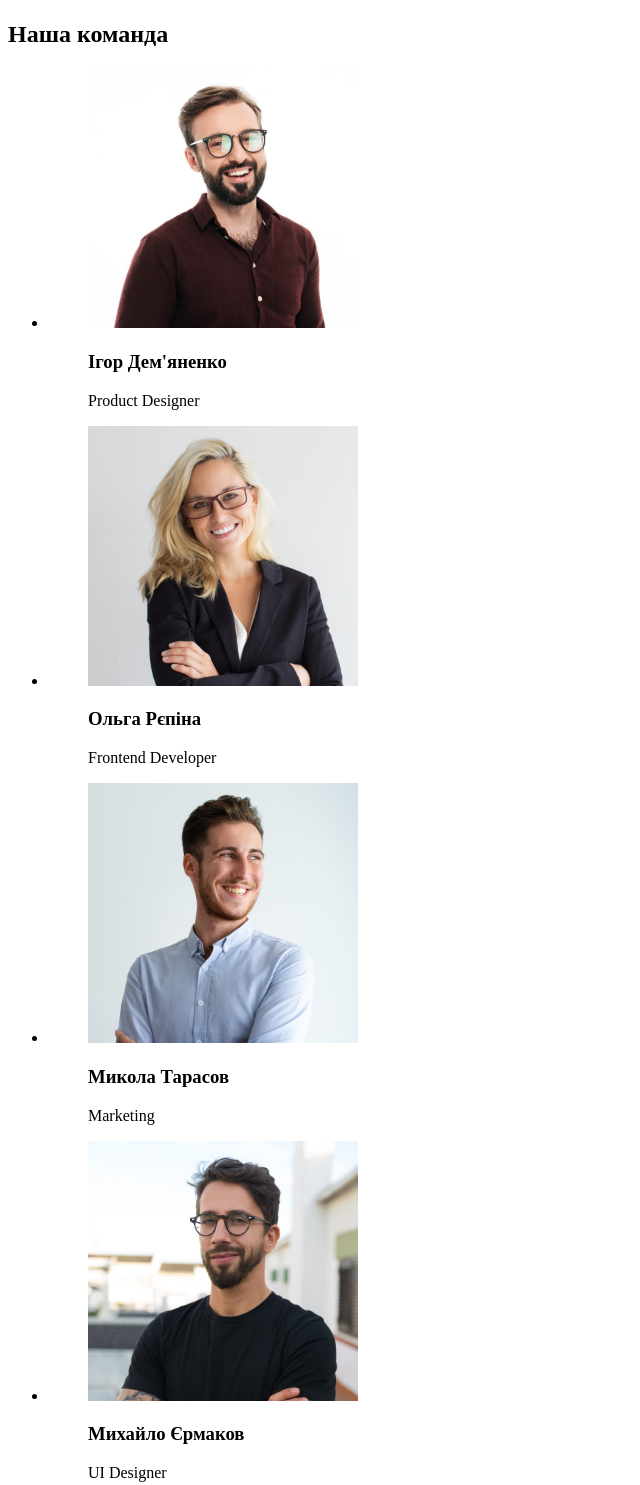
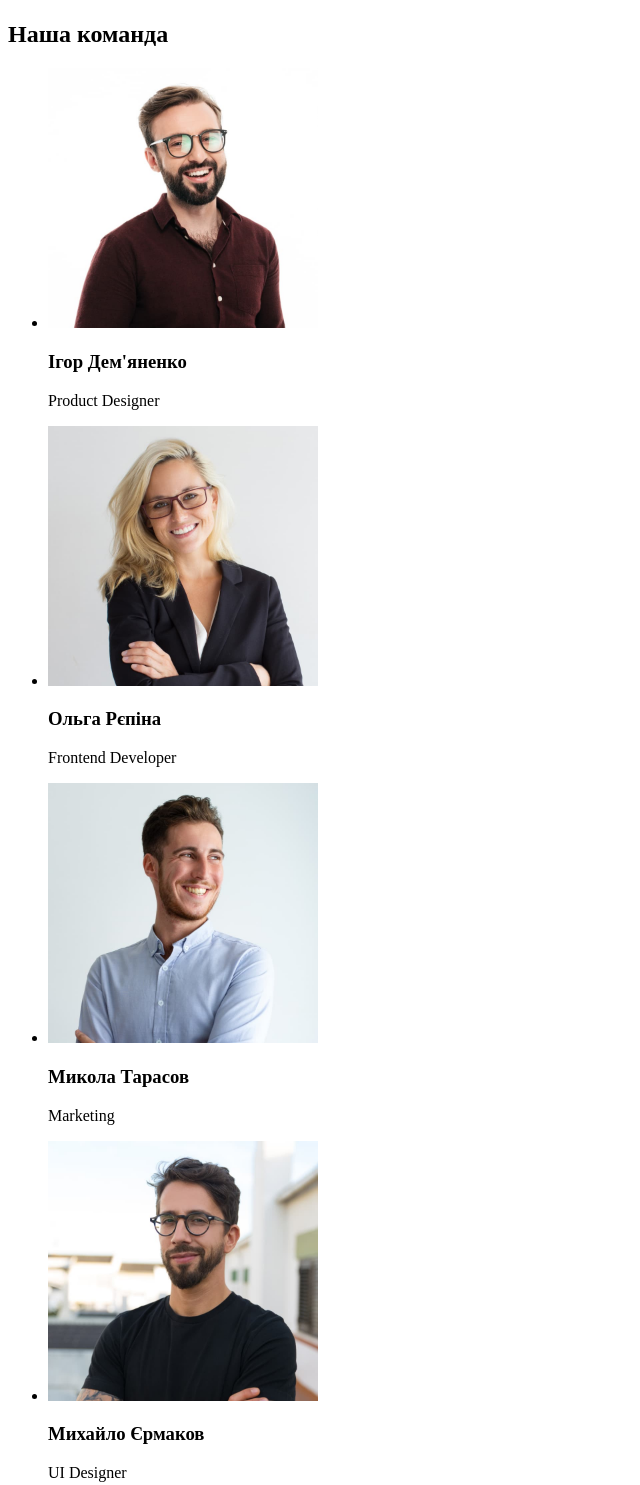
Before and after one commit to OlekkKor/goit-markup-hw-01, a plain HTML site: page index.html in a window 1280 px wide. Shown: the part 1553-3038 px from the top of the page, without its empty margins (0-640 px from the left). Drawn offline with Linux system fonts and the light colour scheme.

Commit message:
Видалив тег <figure>

```diff
--- a/index.html
+++ b/index.html
@@ -70,32 +70,24 @@
         <h2>Наша команда</h2>
         <ul>
           <li>
-            <figure>
               <img src="./image/specialist1.jpg" alt="Ігор Дем'яненко" width="270" />
               <h3>Ігор Дем'яненко</h3>
               <p>Product Designer</p>
-            </figure>
           </li>
           <li>
-            <figure>
               <img src="./image/specialist2.jpg" alt="Ольга Рєпіна" width="270" />
               <h3>Ольга Рєпіна</h3>
               <p>Frontend Developer</p>
-            </figure>
           </li>
           <li>
-            <figure>
               <img src="./image/specialist3.jpg" alt="Микола Тарасов" width="270" />
               <h3>Микола Тарасов</h3>
               <p>Marketing</p>
-            </figure>
           </li>
           <li>
-            <figure>
               <img src="./image/specialist4.jpg" alt="Михайло Єрмаков" width="270" />
               <h3>Михайло Єрмаков</h3>
               <p>UI Designer</p>
-            </figure>
           </li>
         </ul>
       </section>
```
